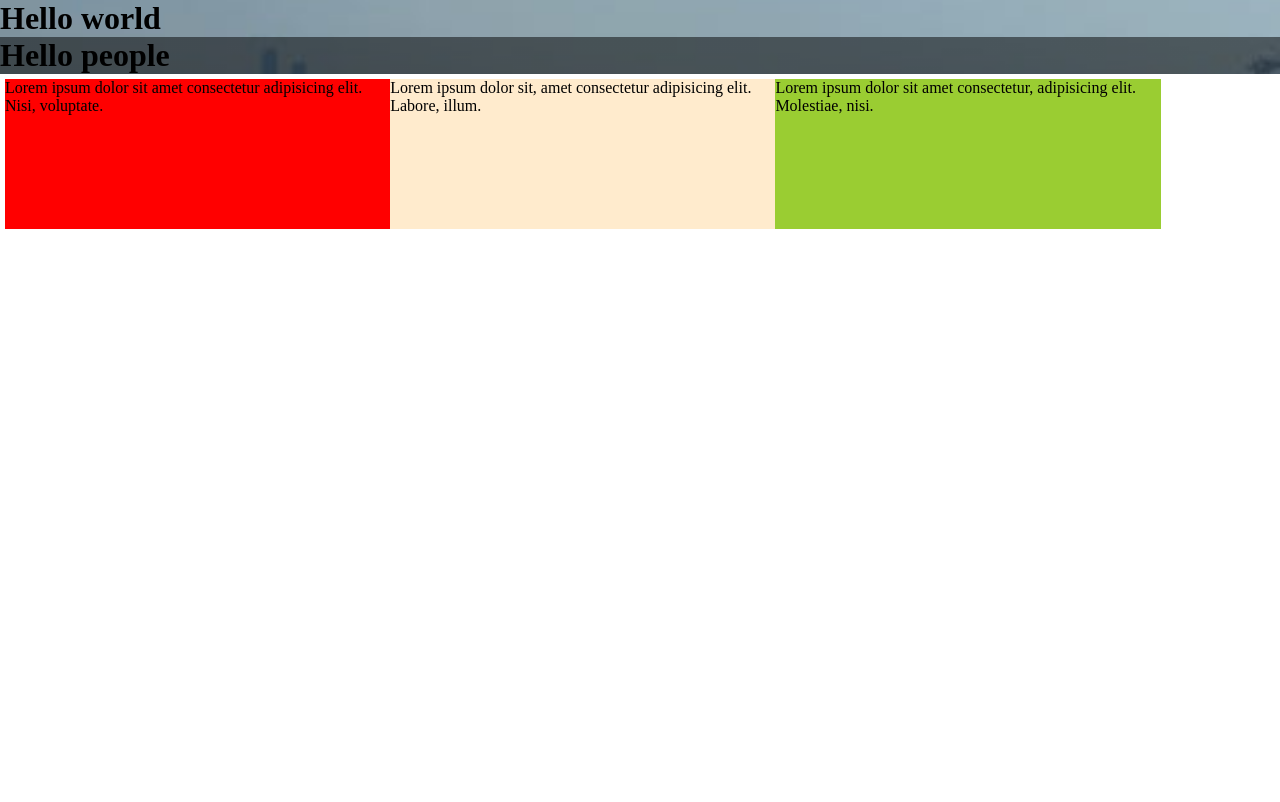
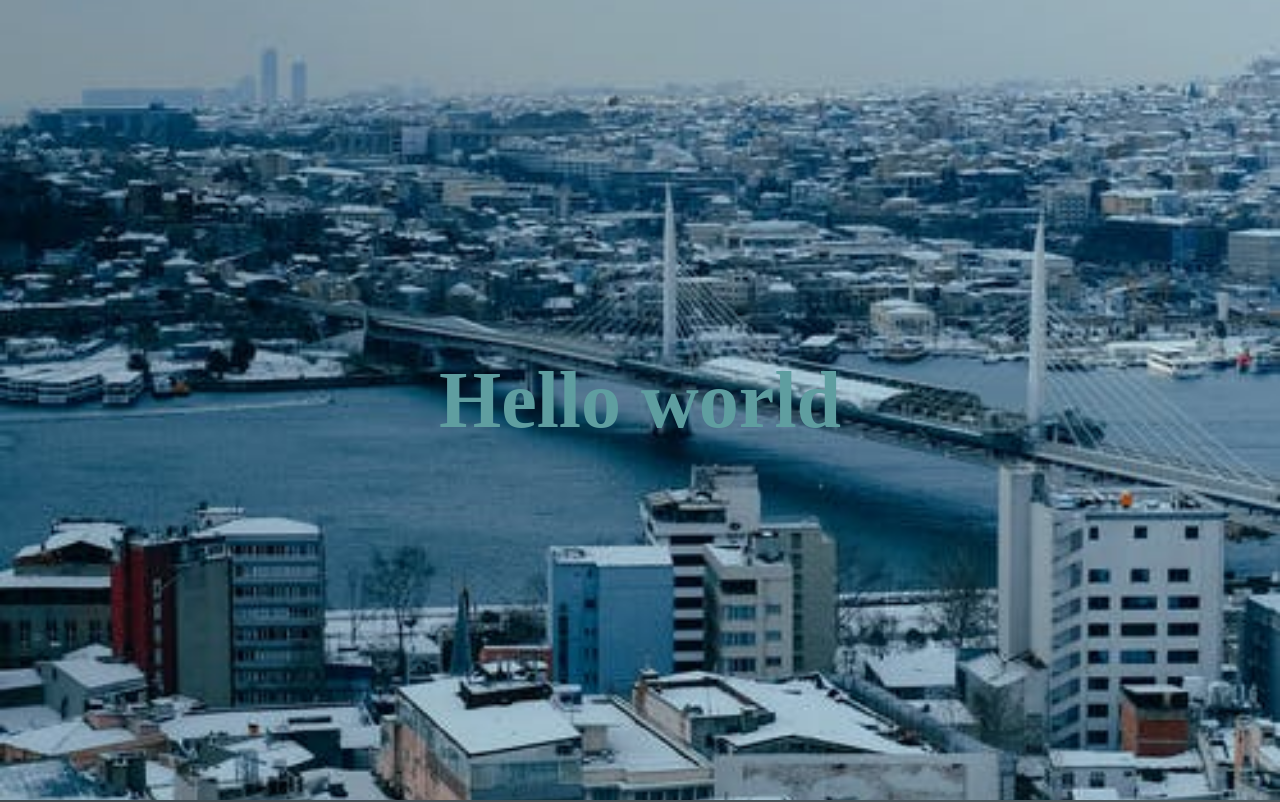
Before and after one commit to IbrahimBagalwa/e-commerce-api, a plain HTML site: page css/index.html in a window 1280 px wide. Shown: the top 802 px of the page. Drawn offline with Linux system fonts and the light colour scheme.

Commit message:
add FLOAT

```diff
--- a/css/styles.css
+++ b/css/styles.css
@@ -3,7 +3,7 @@
   padding: 0;
   box-sizing: border-box;
 }
-/* div {
+div {
   min-height: 100vh;
   display: flex;
   justify-content: center;
@@ -11,7 +11,7 @@
   text-align: center;
   color: cadetblue;
   font-size: 40px;
-} */
+}
 
 .one {
   background: url("../html/images/big.jpeg");
@@ -25,15 +25,12 @@
     url("../html/images/big.jpeg") center/cover no-repeat fixed;
 }
 
-.laout {
-  padding: 5px;
-}
-
 .l-one {
   background: red;
   float: left;
   width: 30.33%;
   height: 150px;
+  padding: 4px;
 }
 .l-two {
   background: blanchedalmond;
```
